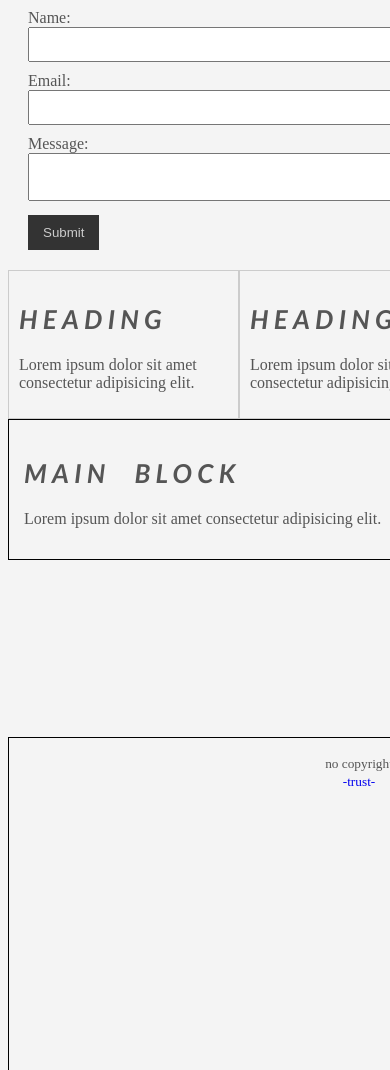
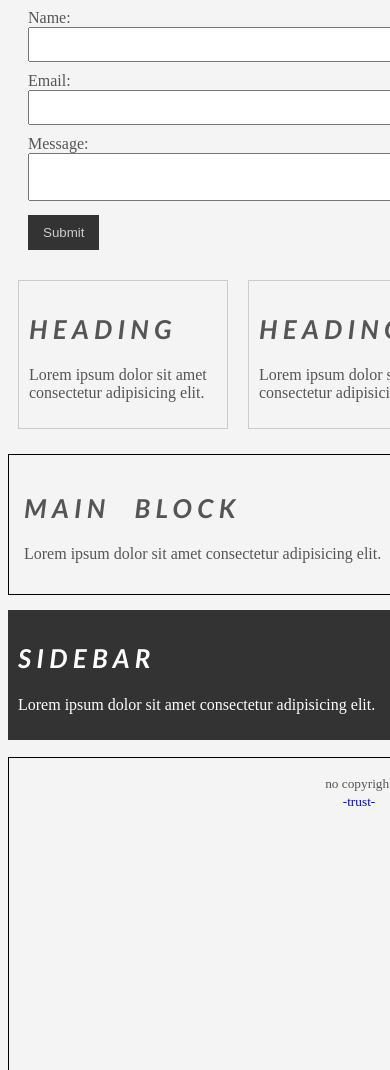
Before and after one commit to MarcusSilvus/basic-website, a plain HTML site: page index.html in a window 390 px wide. Shown: the part 1231-2301 px from the top of the page. Drawn offline with Linux system fonts and the light colour scheme.

Commit message:
added media query

```diff
--- a/style.css
+++ b/style.css
@@ -115,10 +115,11 @@ h2 {
 
 .block {
   float: left;
-  width: 33%;
+  width: 30%;
   border: 1px solid #ccc;
   padding: 10px;
   box-sizing: border-box;
+  margin: 10px;
 }
 
 #mainBlock {
@@ -127,6 +128,7 @@ h2 {
   padding: 15px;
   border: 1px solid #000;
   box-sizing: border-box;
+  margin-top: 30px;
 }
 
 #sidebar {
@@ -134,8 +136,9 @@ h2 {
   width: 30%;
   background-color: #333333;
   color: #fff;
-  padding: 15px;
+  padding: 10px;
   box-sizing: border-box;
+  margin-top: 30px;
 }
 
 .footer {
@@ -149,3 +152,15 @@ h2 {
 footer {
   text-align: center;
 }
+
+@media all and (max-width: 768px) {
+  #mainBlock {
+    width: 100%;
+    margin-top: 15px;
+  }
+
+  #sidebar {
+    width: 100%;
+    margin-top: 15px;
+  }
+}
```
Also changed, not shown: 1 other file.
